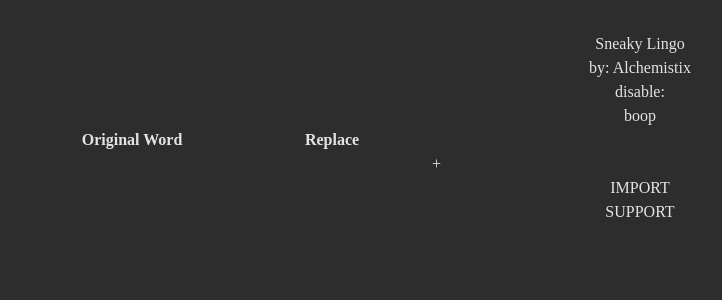
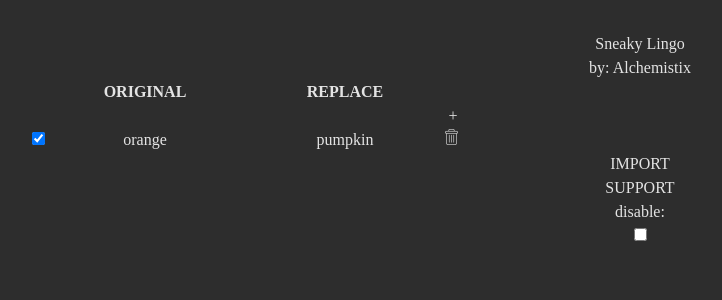
Before and after one commit to Sofia-Ortega/Sneaky-Lingo, a React (Vite) app in the folder sneaky-lingo/: page / in a window 1280 px wide. Shown: the top 300 px of the page, without its empty margins (0-722 px from the left). Built offline with nearby package versions, Linux system fonts and the light colour scheme.

Commit message:
can edit table

```diff
--- a/sneaky-lingo/src/App.tsx
+++ b/sneaky-lingo/src/App.tsx
@@ -1,21 +1,18 @@
 import "./App.css";
 import Table from "./components/Table";
+import ToggleButton from "./components/ToggleButton";
 
 function App() {
   return (
-    <div className="flex flex-col justify-center items-center w-[600px] border border-black p-4">
+    <div className="flex flex-col gap-2 justify-center items-center w-150 border border-black p-4">
       <div className="text-center">
-        <h1 className="text-5xl font-bold">Sneaky Lingo</h1>
-        <div>by: Alchemistix</div>
-      </div>
-      <div className="flex">
-        <div>disable:</div>
-        <button>boop</button>
+        <h1 className="text-5xl font-bold text-sand">Sneaky Lingo</h1>
+        <div className="text-sand mt-1">by: Alchemistix</div>
       </div>
 
       <Table />
 
-      <div className="flex flex-col gap-3">
+      <div className="flex  gap-3">
         <div className="border-3 border-b-sand px-10 py-2 rounded-sm">
           <button className="cursor-pointer text-sand font-bold">IMPORT</button>
         </div>
@@ -25,6 +22,11 @@ function App() {
           </button>
         </div>
       </div>
+
+      <div className="flex">
+        <div>disable:</div>
+        <ToggleButton />
+      </div>
     </div>
   );
 }
--- a/sneaky-lingo/src/components/Table.tsx
+++ b/sneaky-lingo/src/components/Table.tsx
@@ -1,26 +1,96 @@
+import { useState } from "react";
+import TableRow from "./TableRow";
+import type { IWord } from "../types";
+
 export default function Table() {
+  const [words, setWords] = useState<IWord[]>([
+    {
+      id: "1",
+      originalWord: "orange",
+      replaceWord: "pumpkin",
+      disabled: false,
+    },
+  ]);
+  const [originalWord, setOriginalWord] = useState("");
+  const [replaceWord, setReplaceWord] = useState("");
+
+  const handleAddWord = () => {
+    if (!originalWord || !replaceWord) return;
+
+    setWords((prev) => [
+      {
+        id: `${Date.now()}-${Math.random()}`,
+        originalWord,
+        replaceWord,
+        disabled: false,
+      },
+      ...prev,
+    ]);
+
+    setOriginalWord("");
+    setReplaceWord("");
+  };
+
+  const deleteRow = (id: string) => {
+    setWords((prev) => prev.filter((word) => word.id !== id));
+  };
+
+  const disableRow = (id: string) => {
+    setWords((prev) =>
+      prev.map((word) =>
+        word.id === id ? { ...word, disabled: !word.disabled } : word,
+      ),
+    );
+  };
   return (
-    <table id="words-table" className="my-8">
+    <table id="words-table" className="my-8 border-separate border-spacing-x-4">
+      <thead>
         <tr>
           <th></th>
-        <th>Original Word</th>
-        <th>Replace</th>
+          <th className="text-xs">ORIGINAL</th>
+          <th className="text-xs">REPLACE</th>
           <th></th>
         </tr>
-      <tr id="input-row">
+      </thead>
+      <tbody>
+        <tr>
           <td></td>
           <td>
-          <input type="text" id="original-word" />
+            <input
+              type="text"
+              value={originalWord}
+              onChange={(e) => setOriginalWord(e.target.value)}
+              className="border rounded-sm"
+            />
           </td>
           <td>
-          <input type="text" id="replace-word" />
+            <input
+              type="text"
+              value={replaceWord}
+              onChange={(e) => setReplaceWord(e.target.value)}
+              className="border rounded-sm"
+            />
           </td>
           <td>
-          <div className="bg-sky-300 rounded-full text-desertnight w-8 h-8 flex justify-center items-center">
-            <button className=" text-3xl font-bold">+</button>
-          </div>
+            <button
+              onClick={handleAddWord}
+              className="cursor-pointer text-3xl font-bold flex items-center justify-center bg-sky-300 rounded-full w-8 h-8"
+            >
+              <span className="-translate-y-px text-desertnight">+</span>
+            </button>
           </td>
         </tr>
+        <tr className="h-2"></tr>
+
+        {words.map((w) => (
+          <TableRow
+            word={w}
+            key={w.id}
+            disableRow={disableRow}
+            deleteRow={deleteRow}
+          />
+        ))}
+      </tbody>
     </table>
   );
 }
--- a/sneaky-lingo/src/components/TableRow.tsx
+++ b/sneaky-lingo/src/components/TableRow.tsx
@@ -0,0 +1,34 @@
+import type { IWord, IWordData } from "../types";
+import deleteIcon from "../assets/deleteIcon.png";
+
+interface Props {
+  word: IWord;
+  deleteRow: (id: string) => void;
+  disableRow: (id: string) => void;
+}
+
+export default function TableRow({ word, deleteRow, disableRow }: Props) {
+  return (
+    <tr>
+      <td>
+        <input
+          className="cursor-pointer"
+          type="checkbox"
+          checked={!word.disabled}
+          onClick={() => disableRow(word.id)}
+        />
+      </td>
+      <td className={word.disabled ? "line-through text-gray-400" : ""}>
+        {word.originalWord}
+      </td>
+      <td className={word.disabled ? "line-through text-gray-400" : ""}>
+        {word.replaceWord}
+      </td>
+      <td className="flex justify-center items-center">
+        <button onClick={() => deleteRow(word.id)} className="cursor-pointer">
+          <img src={deleteIcon} alt="Delete" className="w-4 h-4" />
+        </button>
+      </td>
+    </tr>
+  );
+}
--- /dev/null
+++ b/sneaky-lingo/src/components/ToggleButton.tsx
@@ -0,0 +1,11 @@
+export default function ToggleButton() {
+  return (
+    <div>
+      <label className="relative inline-flex items-center cursor-pointer">
+        <input type="checkbox" className="sr-only peer" />
+        <div className="w-11 h-6 bg-gray-200 rounded-full peer-checked:bg-sky-300 transition"></div>
+        <div className="absolute left-0.5 top-0.5 w-5 h-5 bg-white rounded-full shadow peer-checked:translate-x-full transition"></div>
+      </label>
+    </div>
+  );
+}
--- /dev/null
+++ b/sneaky-lingo/src/types.ts
@@ -0,0 +1,11 @@
+export interface IWordData {
+  replace: string;
+  disable: boolean;
+}
+
+export interface IWord {
+  id: string;
+  originalWord: string;
+  replaceWord: string;
+  disabled: boolean;
+}
```
Also changed, not shown: sneaky-lingo/src/assets/deleteIcon.png (added). Lines whose indentation alone changed are shown as unchanged.
